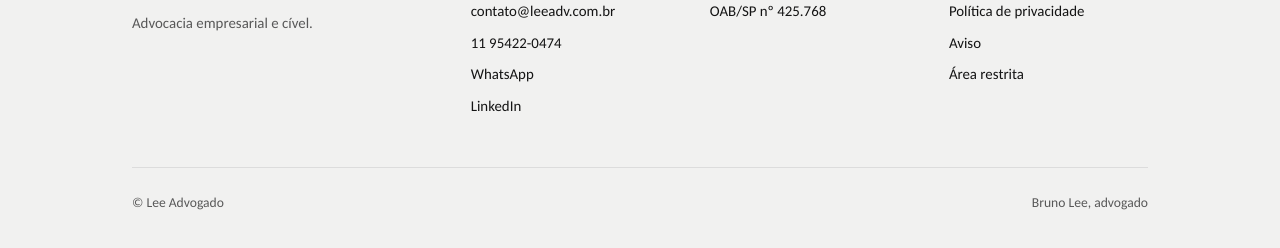
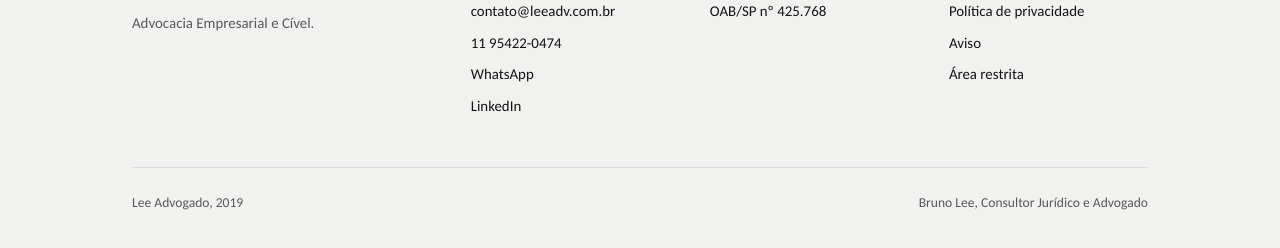
Before and after one commit to brunollee/leeadv-site, a plain HTML site: page aviso.html in a window 1280 px wide. Shown: the part 576-824 px from the top of the page. Drawn offline with Linux system fonts and the light colour scheme.

Commit message:
Rodapé: caixa alta nas iniciais, ano e assinatura
Três mudanças de texto pedidas pelo titular, nas três páginas:

- A linha sob o logotipo passa a "Advocacia Empresarial e Cível."
- A linha de direitos autorais passa de "© Lee Advogado" para
  "Lee Advogado, 2019".
- A assinatura passa de "Bruno Lee, advogado" para "Bruno Lee, Consultor
  Jurídico e Advogado".

O texto alternativo do retrato continua "Bruno Lee, advogado", que é o que a
seção 6.3 do PRD fixa. A etiqueta da página e o og:title continuam
"Lee Advogado | Advocacia empresarial e cível", que é o que a seção 5.2 fixa:
a mudança de caixa foi pedida para o rodapé, e só ele mudou.

CONFERÊNCIA DE PUBLICIDADE — rodapé — 15/11/2026
Resultado: APROVADO COM PONTO DE ATENÇÃO. Nenhum ajuste feito.
Itens 1 a 12 do Provimento 205/2021: nenhum assinalado. Sem captação,
promessa de resultado, preço, comparação com outros advogados, depoimento,
ostentação ou uso de símbolo da OAB.
Dois pontos registrados, nenhum impeditivo:
1. "Consultor Jurídico" não é título acadêmico nem distinção honorífica. É
   atividade privativa do advogado, art. 1º, II, da Lei 8.906/94. Informá-la
   é permitido; anunciá-la como título ao lado de "Advogado" pode sugerir
   duas habilitações distintas onde há uma.
2. O ano de 2019 reintroduz no rodapé a data de inscrição na OAB, que a
   decisão 3 do PRD mandou manter fora do corpo do texto e do quadro de
   dados. No rodapé lê-se como ano da banca, e não como início da carreira,
   que o texto da trajetória situa em 2013.

Co-Authored-By: Claude Opus 5 <noreply@anthropic.com>

```diff
--- a/aviso.html
+++ b/aviso.html
@@ -38,7 +38,7 @@
     <div class="rodape-colunas">
       <div class="rodape-col rodape-marca">
         <img src="/estatico/logo-lee-preto.svg" alt="Lee Advogado" class="rodape-logo" width="60" height="26">
-        <p>Advocacia empresarial e cível.</p>
+        <p>Advocacia Empresarial e Cível.</p>
       </div>
       <div class="rodape-col">
         <h2>Contato</h2>
@@ -59,8 +59,8 @@
       </div>
     </div>
     <div class="rodape-fim">
-      <span>© Lee Advogado</span>
-      <span>Bruno Lee, advogado</span>
+      <span>Lee Advogado, 2019</span>
+      <span>Bruno Lee, Consultor Jurídico e Advogado</span>
     </div>
   </div>
 </footer>
```
Also changed, not shown: index.html (+3 -3 lines), privacidade.html (+3 -3 lines).
